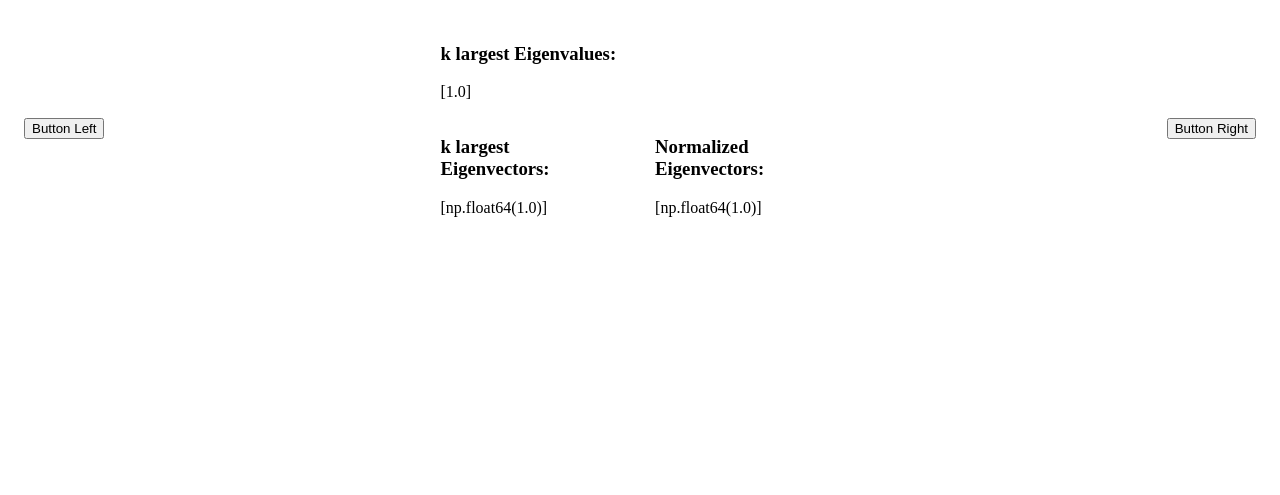
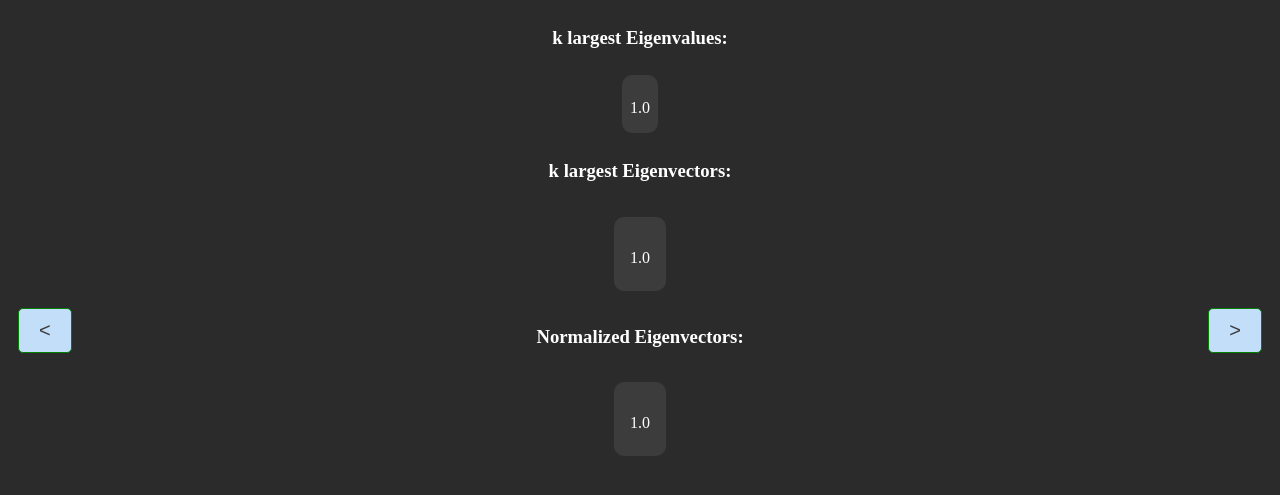
Before and after one commit to Tony-beeper/Spectral_clustering_app, a Flask app: page /step4 in a window 1280 px wide. Shown: the top 495 px of the page. Run offline with Flask 3, Linux system fonts and the light colour scheme; the visitor is signed in with stand-in values (Sample User, id 1).

Commit message:
frontend UI for each step

```diff
--- /dev/null
+++ b/app/static/css/buttons.css
@@ -0,0 +1,35 @@
+.next-and-pre-btn {
+  border-radius: 5px;
+  text-align: center;
+  font-size: 20px;
+  color: #3c3d3f;
+  background: #c2def9;
+  border: 0.5px green solid;
+  padding: 10px 20px 10px 20px;
+  cursor: pointer;
+  transition: font-size 0.3s ease, background-color 0.3s ease, color 0.3s ease;
+
+}
+
+.next-and-pre-btn:hover {
+  background: #cfdc8a;
+  color: skyblue;
+  font-size: 24px;
+}
+
+.btn-submit {
+  width: 200px;
+  height: 50px;
+  border: none;
+  color: white;
+  background-color: rgb(12, 155, 207);
+  border-radius: 16px;
+  box-shadow: inset 0 0 0 yellowgreen;
+  transition: ease-in-out 0.5s;
+}
+
+.btn-submit:hover {
+  box-shadow: inset 1280px 0 0 0 lightskyblue;
+  cursor: pointer;
+  color: black;
+}
--- /dev/null
+++ b/app/static/css/step4.css
@@ -0,0 +1,71 @@
+body {
+  display: flex;
+  align-items: center;
+  justify-content: space-between;
+  padding: 0em;
+  background-color: #2b2b2b;
+  color: #fff;
+  position: relative;
+}
+#next-btn {
+  position: absolute;
+  right: 10px;
+  top: 300px;
+}
+#prev-btn {
+  position: absolute;
+  left: 10px;
+  top: 300px;
+}
+
+.mega-container {
+  display: flex;
+  justify-content: center;
+  align-items: center;
+  flex-direction: column;
+  width: 100%;
+}
+
+.container {
+  display: flex;
+  justify-content: center; /* Adjusts container's items to the center */
+  align-items: center;
+  flex-direction: column; /* Stacks .eigenvectors-container(s) vertically */
+  width: 100%;
+}
+
+.eigenvectors-container {
+  display: flex;
+  flex-direction: row;
+  justify-content: center;
+  align-items: start;
+  flex-wrap: wrap;
+  width: 100%;
+}
+
+.eigenvector-box {
+  background-color: #3c3c3c;
+  border-radius: 10px;
+  display: flex;
+  flex-direction: column;
+  justify-content: center;
+  align-items: center;
+  margin: 1rem;
+  padding: 1rem;
+}
+
+.eigenvalue-box {
+  background-color: #3c3c3c;
+  border-radius: 10px;
+  display: flex;
+  flex-direction: row;
+  justify-content: center;
+  align-items: center;
+  margin: 0.5rem;
+  padding: 0.5rem;
+}
+.eigenvalue-box,
+.eigenvalue-box p,
+.eigenvector-box p {
+  margin-bottom: 0.5rem;
+}
--- a/app/templates/step4.html
+++ b/app/templates/step4.html
@@ -2,50 +2,74 @@
 <html>
   <head>
     <title>Step 4</title>
-    <style>
-      body {
-        display: flex;
-        align-items: center;
-        justify-content: space-between;
-        padding: 1em;
-      }
-      .eigenvectors-container {
-        display: flex;
-        justify-content: space-between;
-      }
-      .eigenvectors-list {
-        width: 45%;
-      }
-      img.center {
-        display: block;
-        margin-left: auto;
-        margin-right: auto;
-        width: 50%;
-      }
-    </style>
+    <link
+      rel="stylesheet"
+      type="text/css"
+      href="{{ url_for('static', filename='css/step4.css') }}"
+    />
+    <link
+      rel="stylesheet"
+      type="text/css"
+      href="{{ url_for('static', filename='css/buttons.css') }}"
+    />
   </head>
   <body>
-    <button type="button" onclick="location.href='/'">Button Left</button>
-    <div>
-      <h3>k largest Eigenvalues:</h3>
-      <p>{{ eigenvalues }}</p>
-
-      <div class="eigenvectors-container">
-        <div class="eigenvectors-list">
-          <h3>k largest Eigenvectors:</h3>
-          {% for eigenvector in eigenvectors %}
-          <p>{{ eigenvector }}</p>
-          {% endfor %}
+    <button
+      type="button"
+      class="next-and-pre-btn"
+      id="prev-btn"
+      onclick="location.href='/step3'"
+    >
+      <
+    </button>
+    <div class="mega-container">
+      <div>
+        <div class="container my-4">
+          <h3 class="text-center my-3">k largest Eigenvalues:</h3>
+          <div class="row">
+            {% for eigenvalue in eigenvalues %}
+            <div class="col-md-4">
+              <div class="eigenvalue-box p-3 my-2">
+                <p class="mb-0">{{ eigenvalue }}</p>
+              </div>
+            </div>
+            {% endfor %}
+          </div>
+        </div>
+        <div class="container my-4">
+          <h3 class="text-center my-3">k largest Eigenvectors:</h3>
+          <div class="eigenvectors-container">
+            {% for eigenvector in eigenvectors %}
+            <div class="eigenvector-box p-3 my-2">
+              {% for element in eigenvector %}
+              <p class="mb-0">{{ element }}</p>
+              {% endfor %}
+            </div>
+            {% endfor %}
+          </div>
         </div>
 
-        <div class="eigenvectors-list">
-          <h3>Normalized Eigenvectors:</h3>
-          {% for y in Y_normalized %}
-          <p>{{ y }}</p>
-          {% endfor %}
+        <div class="container my-4">
+          <h3 class="text-center my-3">Normalized Eigenvectors:</h3>
+          <div class="eigenvectors-container">
+            {% for y in Y_normalized %}
+            <div class="eigenvector-box p-3 my-2">
+              {% for element in y %}
+              <p class="mb-0">{{ element }}</p>
+              {% endfor %}
+            </div>
+            {% endfor %}
+          </div>
         </div>
       </div>
     </div>
-    <button type="button" onclick="location.href='/step5'">Button Right</button>
+    <button
+      type="button"
+      class="next-and-pre-btn"
+      id="next-btn"
+      onclick="location.href='/step5'"
+    >
+      >
+    </button>
   </body>
 </html>
```
Also changed, not shown: app/static/css/index.css (added, +7 -0 lines), app/static/css/step1.css (added, +15 -0 lines), app/static/css/step2.css (added, +15 -0 lines), app/static/css/step3.css (added, +17 -0 lines), app/static/css/step5.css (added, +14 -0 lines), app/templates/index.html (+78 -11 lines), app/templates/step1.html (+20 -16 lines), app/templates/step2.html (+24 -16 lines), app/templates/step3.html (+24 -19 lines), app/templates/step5.html (+16 -17 lines).
